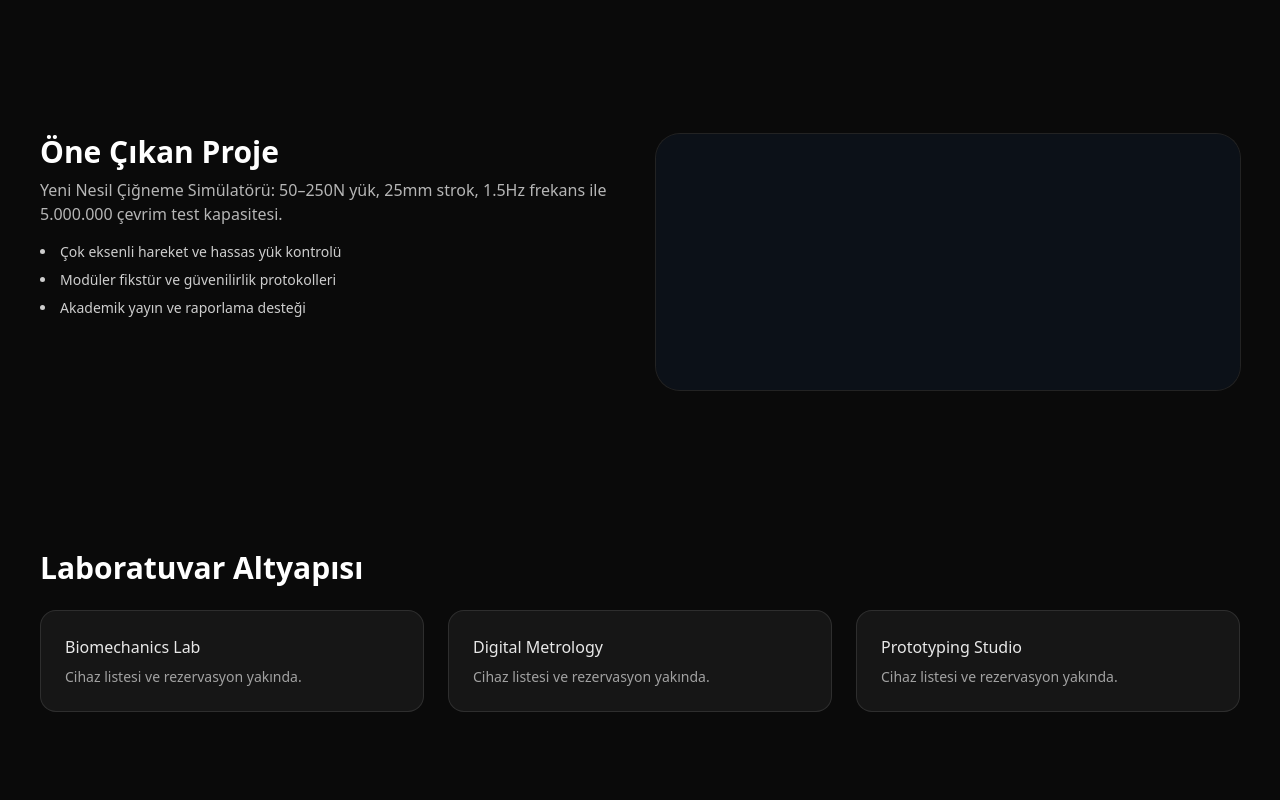
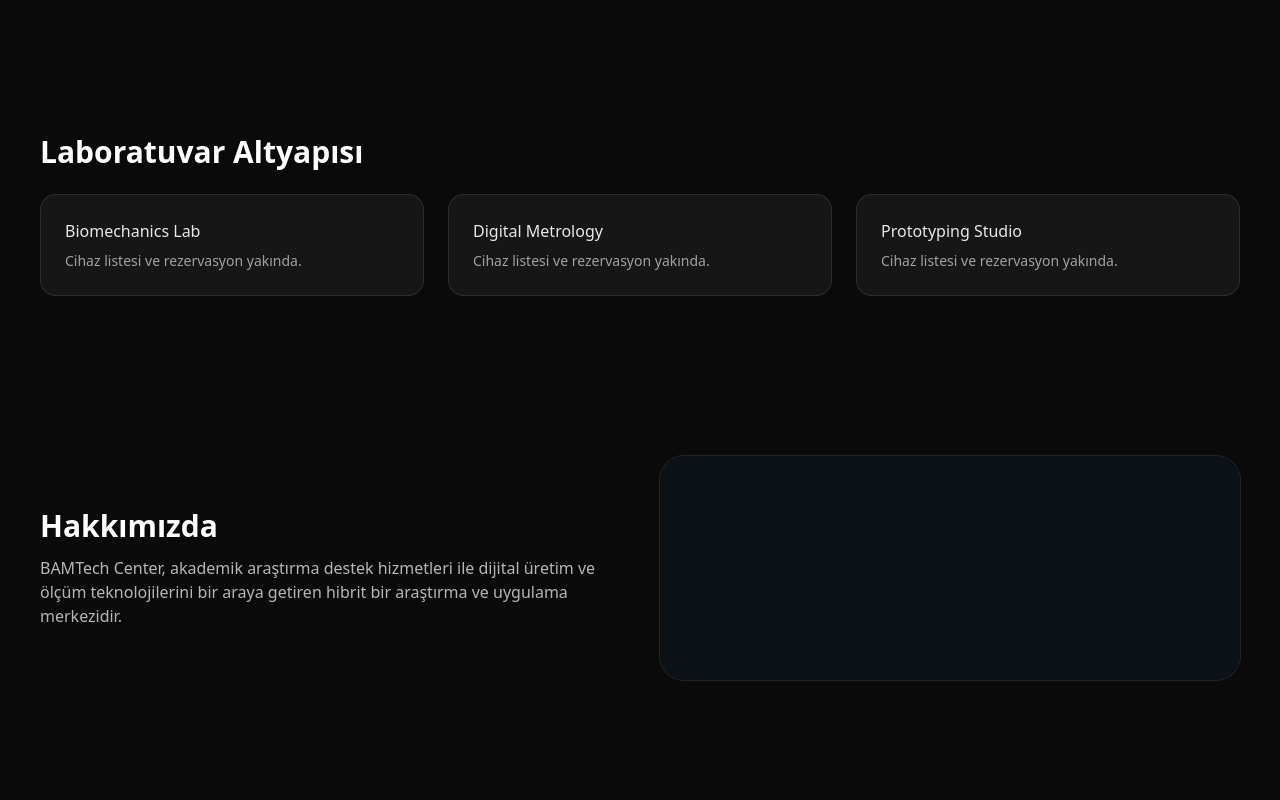
Before and after one commit to munirdemirell/bamtech-center, a React (Vite) app: page / in a window 1280 px wide. Shown: the part 1300-2100 px from the top of the page. Built offline with nearby package versions, Linux system fonts and the light colour scheme.

Commit message:
Remove Projects section from landing page
Removed the 'Projects' section from the landing page.

```diff
--- a/src/bamtech_center_landing_page_tr_en.jsx
+++ b/src/bamtech_center_landing_page_tr_en.jsx
@@ -132,27 +132,6 @@
         </div>
       </Section>
 
-      {/* Projects */}
-      <Section id="projects">
-        <div className="grid md:grid-cols-2 gap-8 items-start">
-          <div>
-            <h2 className="text-2xl md:text-3xl font-semibold">{t("Öne Çıkan Proje","Featured Project")}</h2>
-            <p className="mt-2 text-white/70 max-w-2xl">
-              {t(
-                "Yeni Nesil Çiğneme Simülatörü: 50–250N yük, 25mm strok, 1.5Hz frekans ile 5.000.000 çevrim test kapasitesi.",
-                "Next-gen Chewing Simulator: 50–250N per-stamp, 25mm stroke, 1.5Hz frequency, 5,000,000 cycle test capacity."
-              )}
-            </p>
-            <ul className="mt-4 space-y-2 text-sm text-white/80 list-disc list-inside">
-              <li>{t("Çok eksenli hareket ve hassas yük kontrolü","Multi-axis motion with precise load control")}</li>
-              <li>{t("Modüler fikstür ve güvenilirlik protokolleri","Modular fixturing and reliability protocols")}</li>
-              <li>{t("Akademik yayın ve raporlama desteği","Academic publishing & reporting support")}</li>
-            </ul>
-          </div>
-          <div className="rounded-3xl overflow-hidden ring-1 ring-white/10 bg-[#0F1C2E]/40 min-h-64" />
-        </div>
-      </Section>
-
       {/* Labs */}
       <Section id="labs">
         <h2 className="text-2xl md:text-3xl font-semibold">{t("Laboratuvar Altyapısı","Laboratory Infrastructure")}</h2>
```
